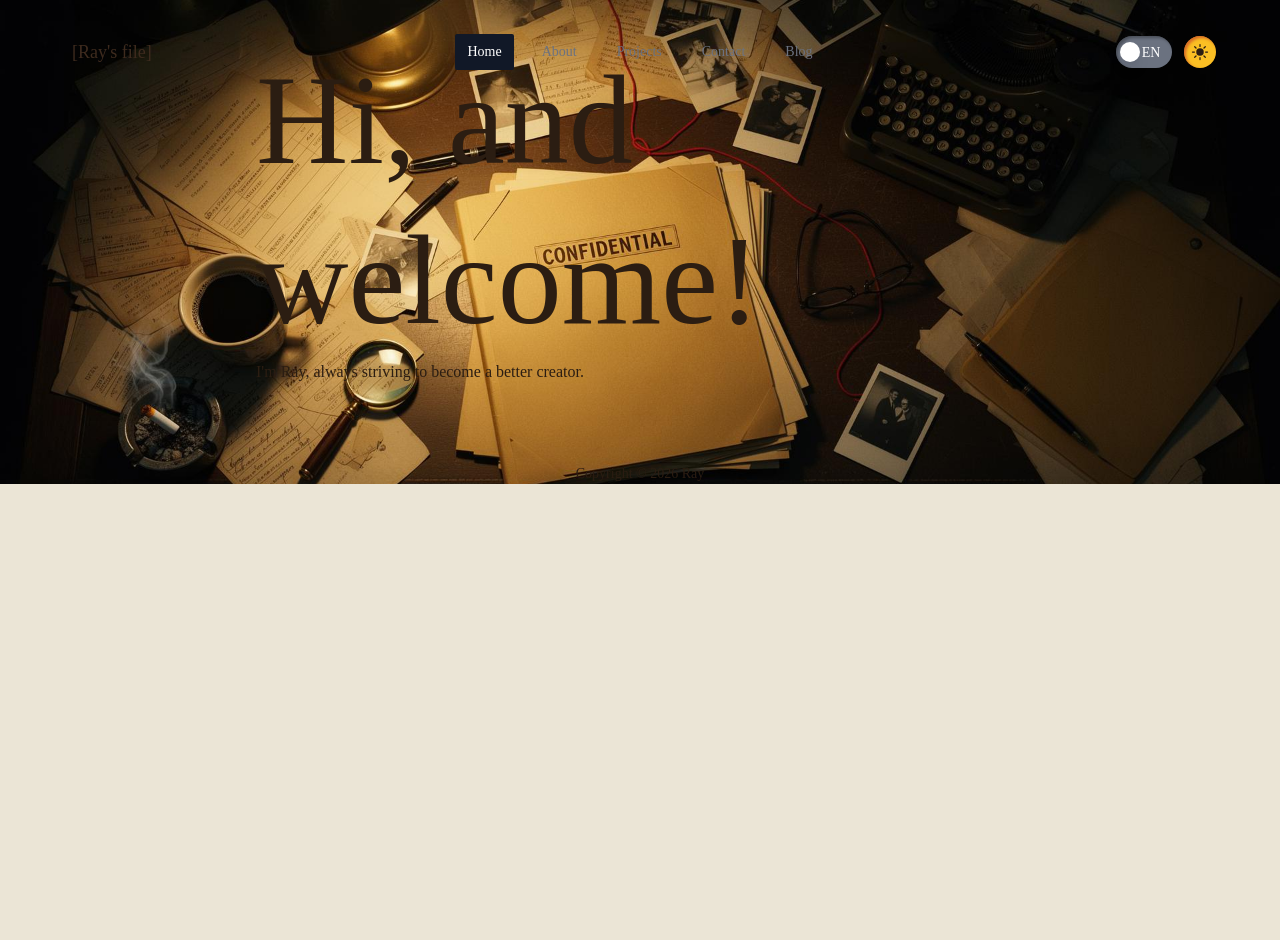
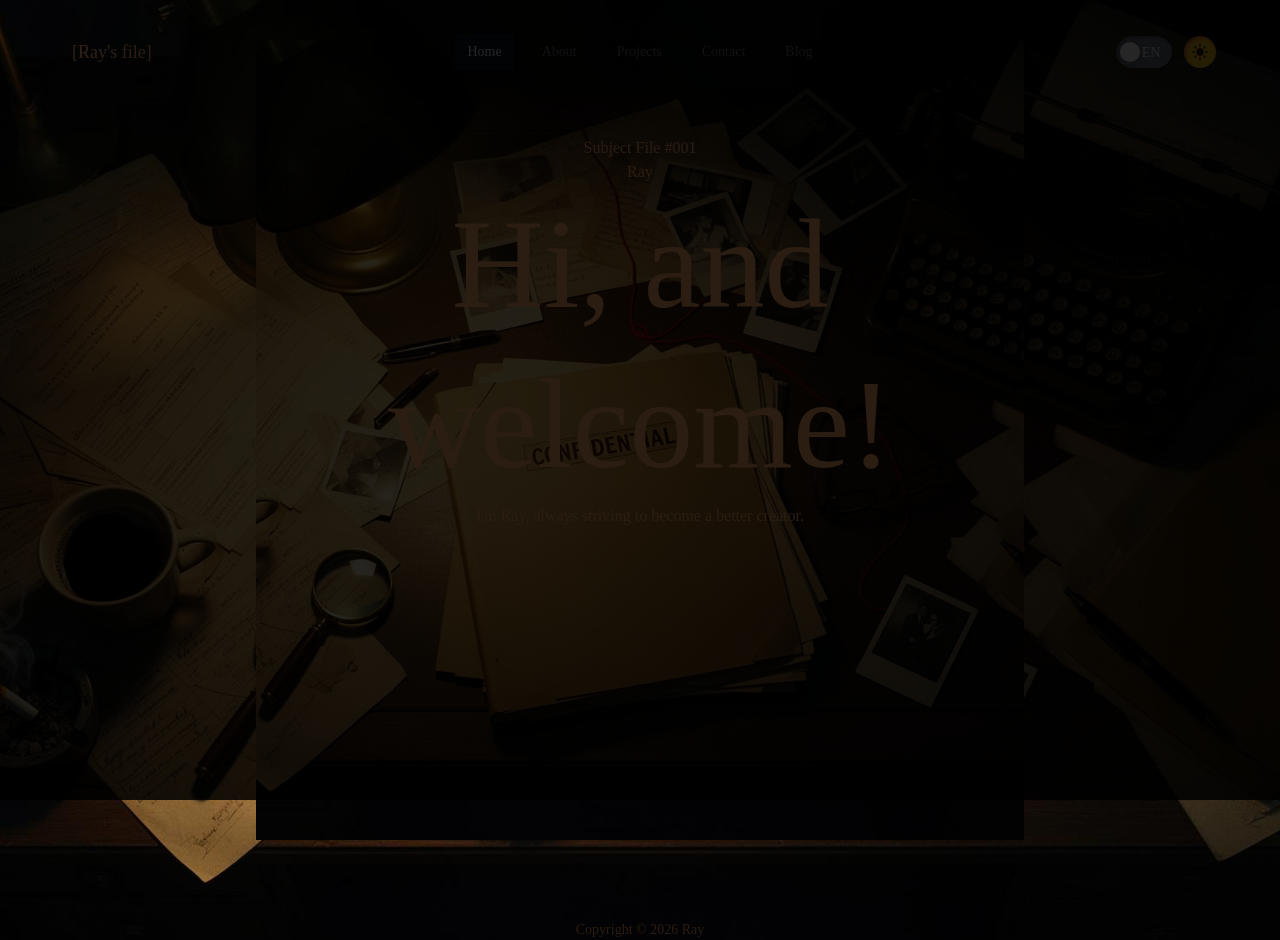
Before and after one commit to raylanraylan/personalWebsite, a Vue app: page / in a window 1280 px wide. Before the commit the page ends 800 px from the top, so only its background shows below. Built offline with nearby package versions, Linux system fonts and the light colour scheme; a web font is replaced by a local one.

Commit message:
feat: implement interactive lighting effect in Hero component and update HomeView to utilize Hero

```diff
--- a/src/components/layout/Hero.vue
+++ b/src/components/layout/Hero.vue
@@ -1,9 +1,30 @@
 <script setup lang="ts">
-import Button from '@/components/ui/button/Button.vue'
+import { ref } from 'vue';
+
+const lightingSection = ref<HTMLElement|null>(null);
+const lightPosition = ref<{x:string,y:string}>({x:'0px',y:'0px'});
+
+const mouseMoveHandler = (e:MouseEvent) => {
+  const rect = lightingSection.value?.getBoundingClientRect();
+  if(rect){
+    lightPosition.value.x = ((e.clientX - rect.left) / rect.width) * 100 + '%';
+    lightPosition.value.y = ((e.clientY - rect.top) / rect.height) * 100 + '%';
+  }
+}
+
+document.addEventListener('mousemove', mouseMoveHandler)
 </script>
 
 <template>
-  <div>
-    <Button class="cta-button" variant="outline">打開檔案</Button>
-  </div>
+  <section ref="lightingSection" class="w-full h-screen bg-[url(@/assets/desk.jpeg)] bg-cover bg-center bg-no-repeat">
+    <div class="absolute inset-0 transition-all duration-75" :style="{background: `radial-gradient(400px at ${lightPosition.x} ${lightPosition.y}, transparent 0%, rgba(0, 0, 0, 0.85) 100%)`}"/>
+    <div class="px-[5vw] pt-24 pb-20 max-w-4xl mx-auto flex flex-col">
+      <div class="z-10 text-center">
+        <p class="dark:text-white">{{ $t("home.fileTitle") }}</p>
+        <h1 class="dark:text-white">Ray</h1>
+        <h2 class="text-[4rem] sm:text-[8rem] leading-tight dark:text-white">{{$t("home.greeting")}}</h2>
+        <p class="dark:text-white">{{$t("home.introduce")}}</p>
+      </div>
+    </div>
+  </section>
 </template>
--- a/src/views/HomeView.vue
+++ b/src/views/HomeView.vue
@@ -1,9 +1,8 @@
 <script setup lang="ts">
+import Hero from '@/components/layout/Hero.vue';
+
 </script>
 
 <template>
-  <div>
-    <h2 class="text-[4rem] sm:text-[8rem] leading-tight dark:text-white">{{$t("home.greeting")}}</h2>
-    <p class="dark:text-white">{{$t("home.introduce")}}</p>
-  </div>
+  <Hero />
 </template>
```
